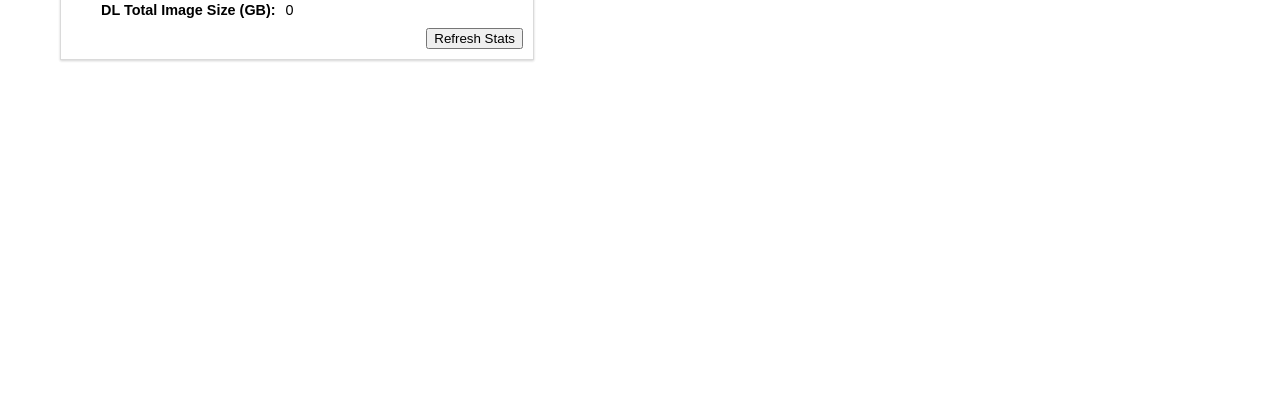
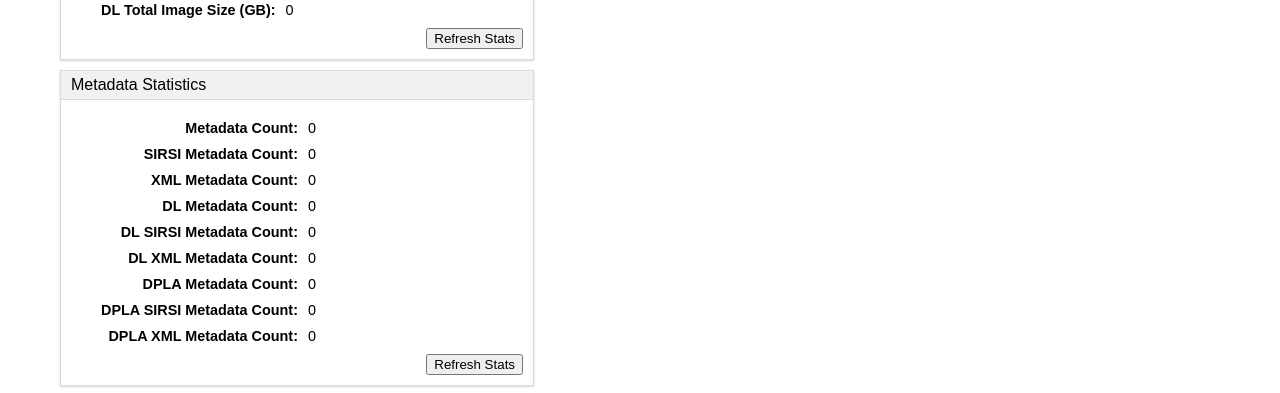
Before and after one commit to uvalib/dpg-reporting, a Vue app in the folder frontend/: page / in a window 1280 px wide. Shown: the part 555-948 px from the top of the page. Before the commit the page ends 800 px from the top, so only its background shows below. Built offline with nearby package versions, Linux system fonts and the light colour scheme; no server answers.

Commit message:
added metadata stats

```diff
--- /dev/null
+++ b/frontend/src/components/MetadataStats.vue
@@ -0,0 +1,104 @@
+<template>
+   <div class="stats-card">
+      <h3>Metadata Statistics</h3>
+      <div  v-if="reportStore.metadataStats.loading" class="wait-wrap">
+         <WaitSpinner/>
+      </div>
+      <div v-else class="stats">
+         <p v-if="reportStore.metadataStats.rangeText">Metadata created {{reportStore.metadataStats.rangeText}}</p>
+         <dl>
+            <dt>Metadata Count:</dt>
+            <dd>{{numberWithCommas(reportStore.metadataStats.total)}}</dd>
+            <dt>SIRSI Metadata Count:</dt>
+            <dd>{{numberWithCommas(reportStore.metadataStats.sirsi)}}</dd>
+            <dt>XML Metadata Count:</dt>
+            <dd>{{numberWithCommas(reportStore.metadataStats.xml)}}</dd>
+            <dt>DL Metadata Count:</dt>
+            <dd>{{numberWithCommas(reportStore.metadataStats.totalDL)}}</dd>
+            <dt>DL SIRSI Metadata Count:</dt>
+            <dd>{{numberWithCommas(reportStore.metadataStats.sirsiDL)}}</dd>
+            <dt>DL XML Metadata Count:</dt>
+            <dd>{{numberWithCommas(reportStore.metadataStats.xmlDL)}}</dd>
+             <dt>DPLA Metadata Count:</dt>
+            <dd>{{numberWithCommas(reportStore.metadataStats.totalDPLA)}}</dd>
+            <dt>DPLA SIRSI Metadata Count:</dt>
+            <dd>{{numberWithCommas(reportStore.metadataStats.sirsiDPLA)}}</dd>
+            <dt>DPLA XML Metadata Count:</dt>
+            <dd>{{numberWithCommas(reportStore.metadataStats.xmlDPLA)}}</dd>
+         </dl>
+         <div class="controls">
+            <button @click="loadStats">Refresh Stats</button>
+         </div>
+      </div>
+   </div>
+</template>
+
+<script setup>
+import {useReportStore} from '@/stores/reporting'
+import WaitSpinner from './WaitSpinner.vue';
+const reportStore = useReportStore()
+
+function loadStats() {
+   reportStore.getMetadataSats()
+}
+function numberWithCommas(num) {
+    return num.toString().replace(/\B(?=(\d{3})+(?!\d))/g, ",");
+}
+</script>
+
+<style lang="scss" scoped>
+.stats-card {
+   margin: 10px;
+   text-align: left;
+   max-width: 40%;
+   min-width: 300px;
+   border: 1px solid var(--uvalib-grey-light);
+   box-shadow: var(--box-shadow-light);
+   h3 {
+      background: var(--uvalib-grey-lightest);
+      font-size: 1em;
+      text-align: left;
+      margin:0;
+      padding: 5px 10px;
+      border-bottom: 1px solid var(--uvalib-grey-light);
+      font-weight: 500;;
+   }
+   .wait-wrap {
+      text-align: center;
+      padding: 30px 0 ;
+   }
+   .stats {
+      padding: 10px;
+      p {
+         font-size: 0.9em;
+         padding: 0;
+         margin: 0 5px;
+      }
+      .controls {
+         text-align: right;
+      }
+
+      dl {
+      margin: 10px 30px 0 30px;
+      display: inline-grid;
+      grid-template-columns: max-content 2fr;
+      grid-column-gap: 10px;
+      font-size: 0.9em;
+      text-align: left;
+      box-sizing: border-box;
+
+      dt {
+         font-weight: bold;
+         text-align: right;
+      }
+      dd {
+         margin: 0 0 10px 0;
+         word-break: break-word;
+         -webkit-hyphens: auto;
+         -moz-hyphens: auto;
+         hyphens: auto;
+      }
+   }
+   }
+}
+</style>
--- a/frontend/src/stores/reporting.js
+++ b/frontend/src/stores/reporting.js
@@ -18,6 +18,19 @@
 		storageStats: {
 			all: 0,
 			DL: 0,
+			rangeText: "",
+			loading: false,
+		},
+		metadataStats: {
+			total: 0,
+			sirsi: 0,
+			xml: 0,
+			totalDL: 0,
+			sirsiDL: 0,
+			xmlDL: 0,
+			totalDPLA: 0,
+			sirsiDPLA: 0,
+			xmlDPLA: 0,
 			rangeText: "",
 			loading: false,
 		}
@@ -68,6 +81,31 @@
             this.error = e
 				this.storageStats.loading = false
          })
+		},
+
+		getMetadataSats() {
+			let dateParam = getDateParam(this.dateRangeType, this.startDate, this.endDate)
+			let url = "/api/stats/metadata"
+			if (dateParam != "") {
+				url += "?date="+encodeURIComponent(dateParam)
+			}
+			this.metadataStats.rangeText = dateParam
+			this.metadataStats.loading = true
+			axios.get(url).then(response => {
+				this.metadataStats.total = response.data.all.total
+				this.metadataStats.sirsi = response.data.all.sirsi
+				this.metadataStats.xml = response.data.all.xml
+				this.metadataStats.totalDL = response.data.DL.total
+				this.metadataStats.sirsiDL = response.data.DL.sirsi
+				this.metadataStats.xmlDL = response.data.DL.xml
+				this.metadataStats.totalDPLA = response.data.DPLA.total
+				this.metadataStats.sirsiDPLA = response.data.DPLA.sirsi
+				this.metadataStats.xmlDPLA = response.data.DPLA.xml
+				this.metadataStats.loading = false
+			}).catch(e => {
+            this.error = e
+				this.metadataStats.loading = false
+         })
 		}
 	}
 })
--- a/frontend/src/views/HomeView.vue
+++ b/frontend/src/views/HomeView.vue
@@ -18,8 +18,9 @@
          <!-- <button class="all-btn" @click="getAllClicked">Get All Statistics</button> -->
       </div>
       <div class="stats">
-      <ImageStats />
-      <StorageStats />
+         <ImageStats />
+         <StorageStats />
+         <MetadataStats />
       </div>
    </main>
 </template>
@@ -29,6 +30,7 @@
 import {useReportStore} from '@/stores/reporting'
 import ImageStats from '../components/ImageStats.vue'
 import StorageStats from '../components/StorageStats.vue';
+import MetadataStats from '../components/MetadataStats.vue';
 const reportStore = useReportStore()
 
 // function getAllClicked() {
```
Also changed, not shown: 2 other files (tests, documents, lock files or other folders).
